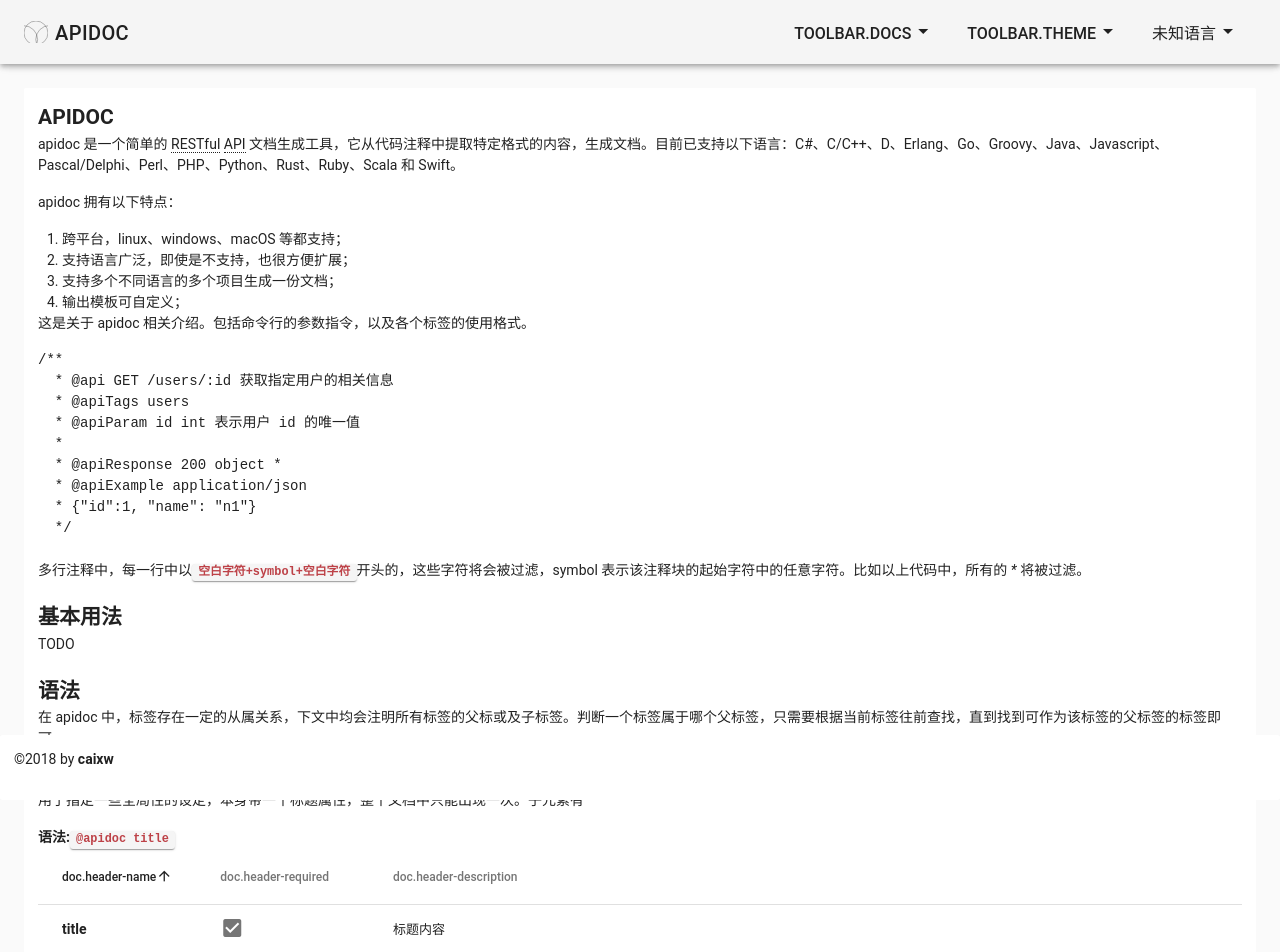
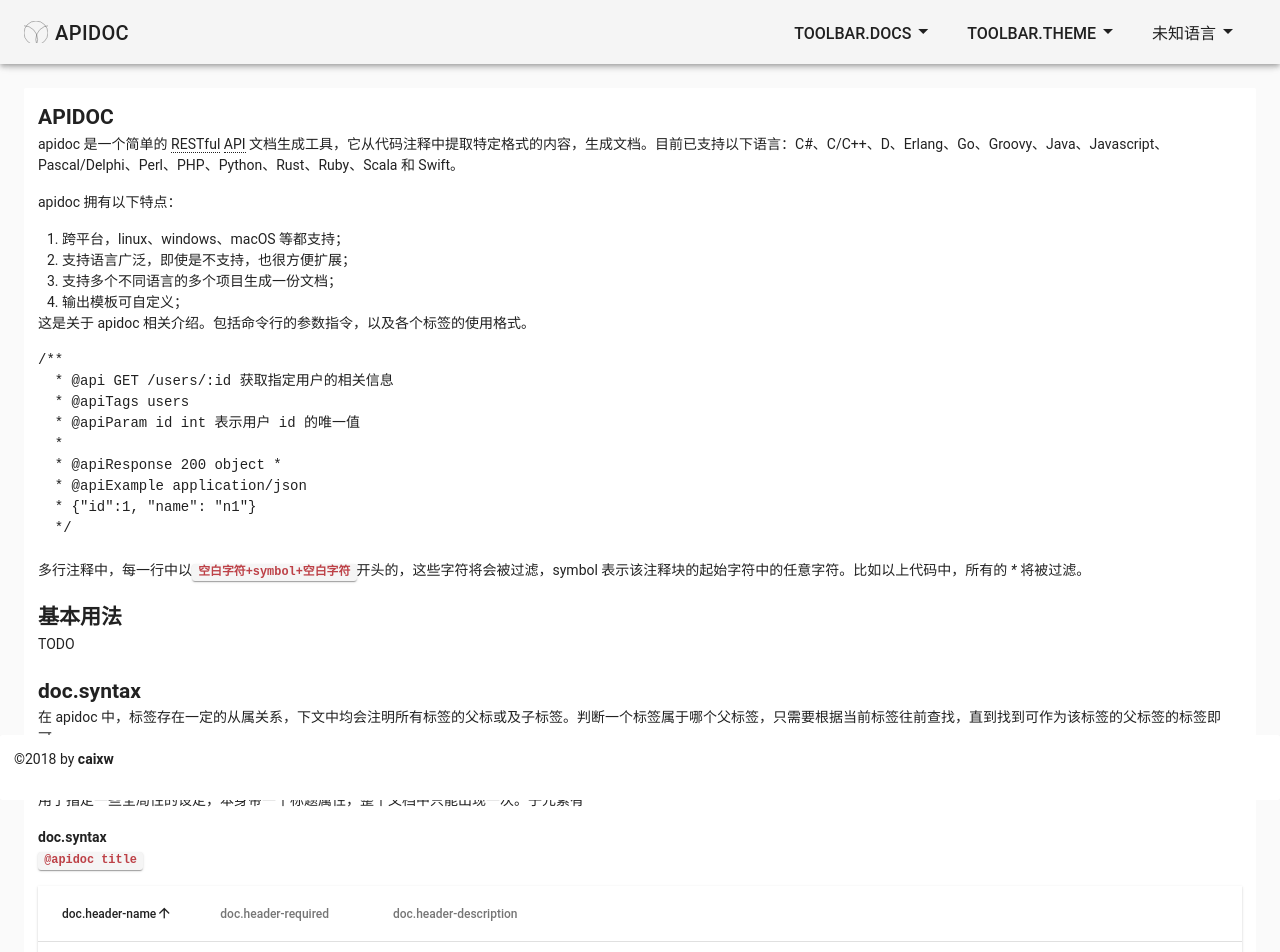
Before and after one commit to caixw/OAViewer, a Vue app: page / in a window 1280 px wide. Shown: the top 952 px of the page. Built offline with nearby package versions, Linux system fonts and the light colour scheme.

Commit message:
改进界面

```diff
--- a/src/locales/zh-Hans.json
+++ b/src/locales/zh-Hans.json
@@ -20,7 +20,8 @@
   "doc": {
     "header-name": "名称",
     "header-required": "必填",
-    "header-description": "描述"
+    "header-description": "描述",
+    "syntax": "语法"
   },
 
   "method": {
--- a/src/views/Document.vue
+++ b/src/views/Document.vue
@@ -33,22 +33,25 @@
   </section>
 
   <section id="syntax">
-    <h2>语法</h2>
+    <h2 v-t="'doc.syntax'" />
     <p>在 apidoc 中，标签存在一定的从属关系，下文中均会注明所有标签的父标或及子标签。判断一个标签属于哪个父标签，只需要根据当前标签往前查找，直到找到可作为该标签的父标签的标签即可。</p>
 
-    <section :id="'syntax'+tag.name" v-for="tag of tags" :key="tag.name">
+    <!-- 加载 tags.ts 中的内容 -->
+    <section :id="'syntax-'+tag.name" v-for="tag of tags" :key="tag.name">
       <h3>{{tag.name}}</h3>
       <p>{{tag.description}}</p>
 
       <section>
-        <h4>语法:<code>{{tag.syntax.syntax}}</code></h4>
-        <v-data-table :headers="headers" :items="tag.syntax.params" item-key="name" :hide-actions="true">
+        <h4 v-t="'doc.syntax'" />
+        <p><code>{{tag.syntax.syntax}}</code></p>
+        <v-data-table
+        class="elevation-1"
+        :headers="headers"
+        :items="tag.syntax.params"
+        item-key="name"
+        :hide-actions="true">
           <template slot="headerCell" slot-scope="props">
             <span v-t="props.header.locale" />
-            <v-tooltip bottom v-if="props.header.localeTip">
-              <v-icon slot="activator" size="14">help</v-icon>
-              <span v-t="props.header.localeTip" />
-            </v-tooltip>
           </template>
 
           <template slot="items" slot-scope="props">
@@ -66,8 +69,8 @@
         <v-chip small v-for="child of tag.children" :key="child">{{child}}</v-chip>
       </section>
     </section>
+  </section> <!-- end tags.ts -->
 
-  </section>
 </v-card>
 </template>
 
@@ -86,6 +89,10 @@ h2 {
 
 h3 {
   margin-top: 1rem
+}
+
+h4 {
+  margin-top: .5rem
 }
 </style>
 
--- a/src/views/tags.ts
+++ b/src/views/tags.ts
@@ -8,12 +8,12 @@ interface Tag {
   syntax: Syntax
   parent?: string[]
   children?: string[]
-  example?: string
 }
 
 interface Syntax {
   syntax: string
   params: Param[]
+  example?: string
 }
 
 interface Param {
@@ -230,7 +230,7 @@ const tags: Array<Tag> = [
         }
       ]
     },
-    children: ['@apiTags', '@apiServers', '@apiDeprecated', '@apiParam', '@apiQuery', '@apiRequest', '@apiResponse']
+    children: ['@apiTags', '@apiServer', '@apiDeprecated', '@apiParam', '@apiQuery', '@apiRequest', '@apiResponse']
   }
 ]
 
```
